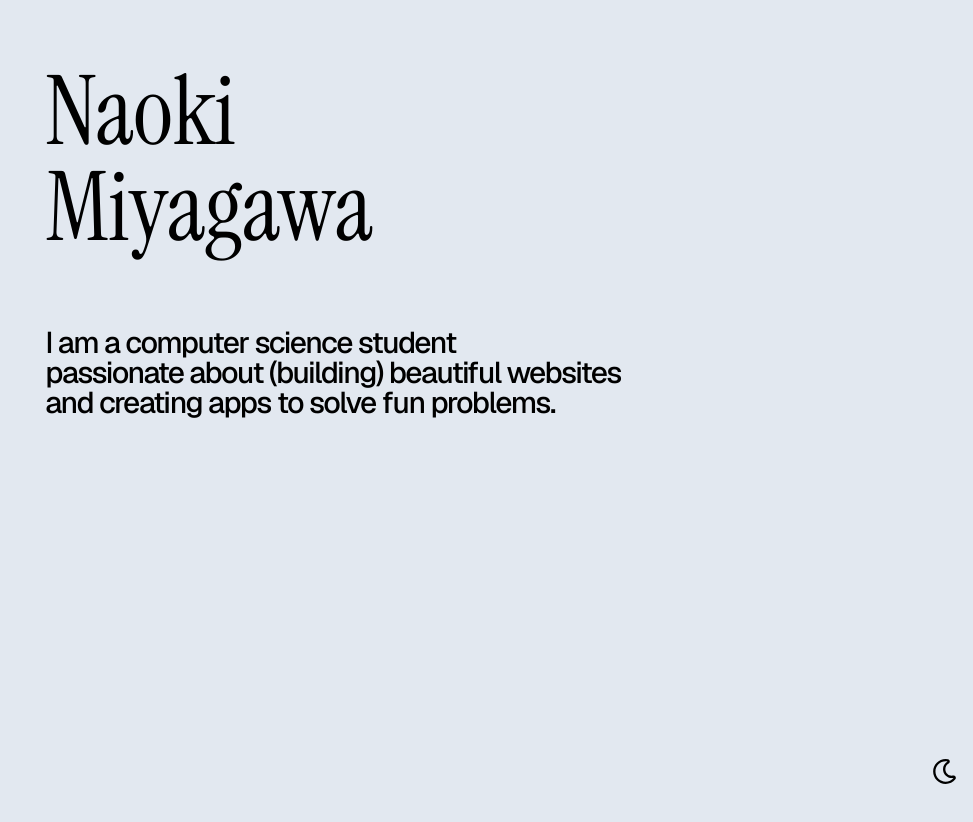
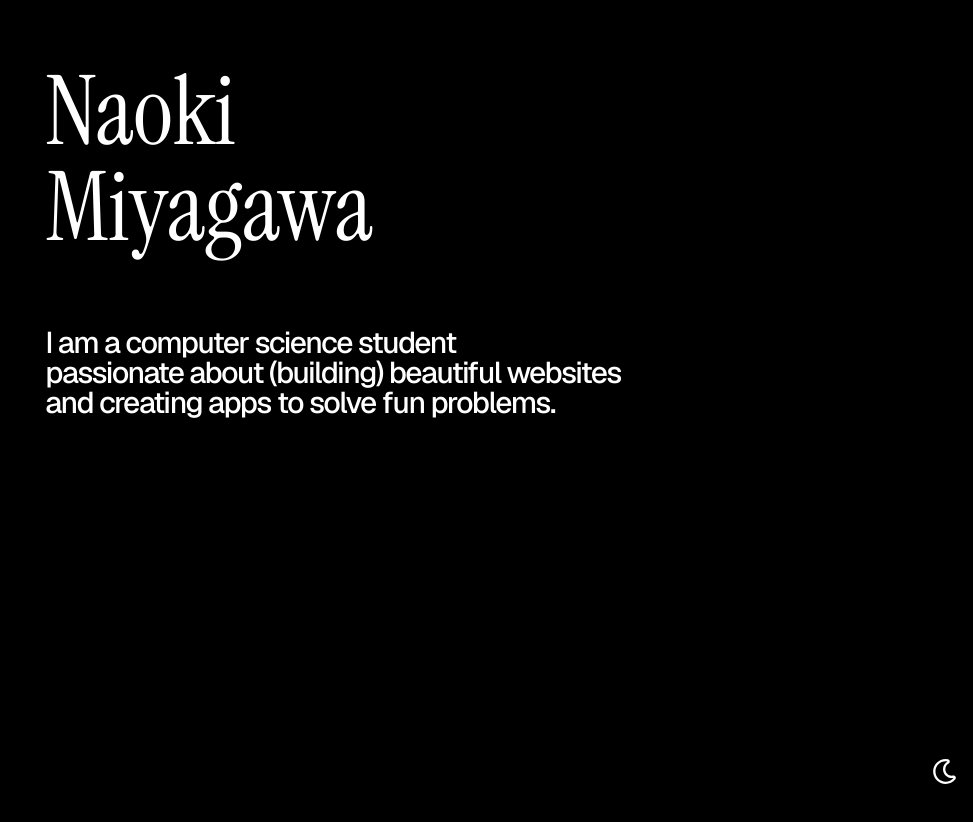
Before and after one commit to NaokiTM/portfolio-site, a Next.js app: page / in a window 1280 px wide. Shown: the top 822 px of the page, without its empty margins (307-1280 px from the left). Built offline with nearby package versions, Linux system fonts and the light colour scheme.

Commit message:
added fade-in-out dark and light mode switching

```diff
--- a/src/app/components/ThemeWrapper.tsx
+++ b/src/app/components/ThemeWrapper.tsx
@@ -13,7 +13,7 @@ export default function ThemeWrapper({children, }: Readonly<{ children: React.Re
 
   return (
     <>
-        <div className={isDarkMode ? "bg-black text-white" : "bg-slate-200 text-black"}>
+        <div className={isDarkMode ? "toLightMode bg-white text-black" : "toDarkMode bg-black text-white"}>
             {children}
             <div className='w-100 flex justify-end sticky bottom-0 bg-opacity-0'>
                 <button className='p-4 bg-opacity-0' onClick={toggleDarkMode}><FaRegMoon className='h-[25px] w-[25px]'/></button>
--- a/src/app/globals.css
+++ b/src/app/globals.css
@@ -1,3 +1,33 @@
 @tailwind base;
 @tailwind components;
 @tailwind utilities;
+
+.toDarkMode {
+  animation: light-to-dark 0.7s linear 1;
+}
+
+.toLightMode {
+  animation: dark-to-light 0.7s linear 1;
+}
+
+@keyframes dark-to-light{
+  0% {
+    background-color: black;
+    color: white;
+  }
+  100% {
+    background-color: white;
+    color: black;
+  }
+}
+
+@keyframes light-to-dark {
+  0% {
+    background-color: white;
+    color: black;
+  }
+  100% {
+    background-color: black;
+    color: white;
+  }
+}
```
